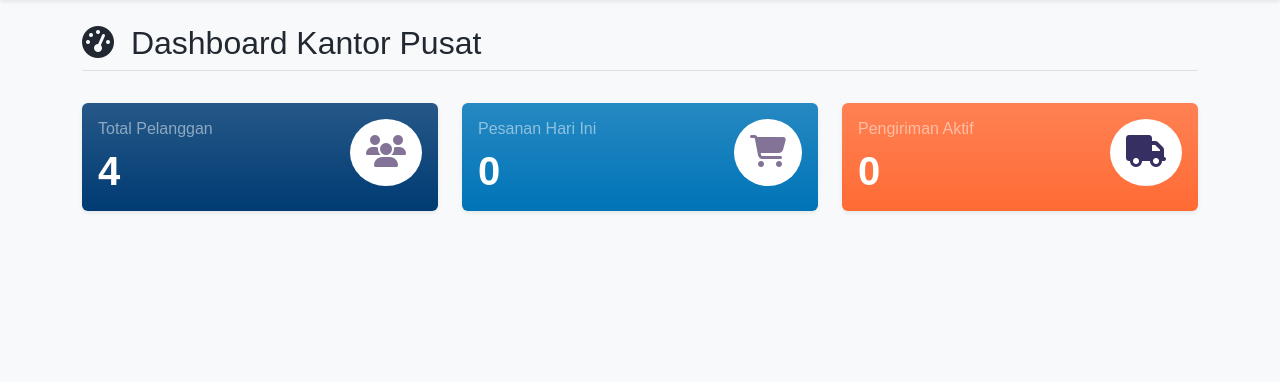
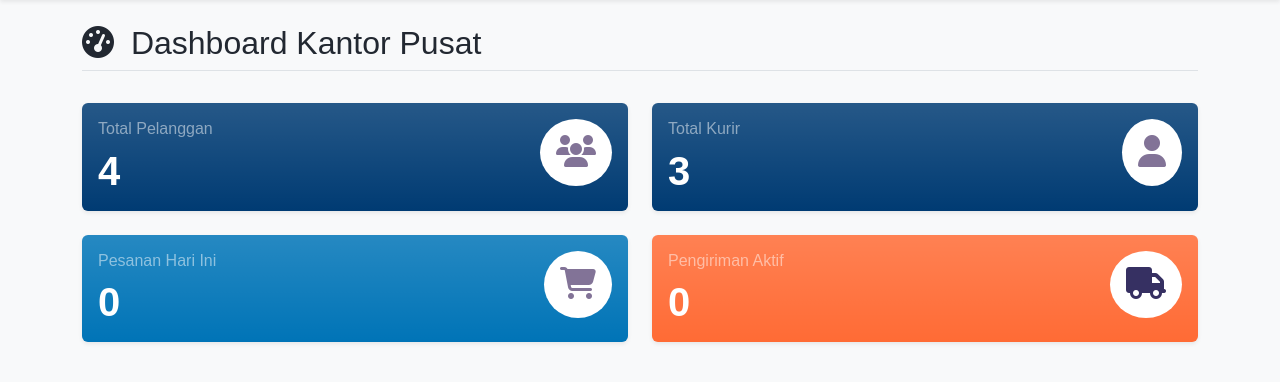
Before and after one commit to marvelth/Website-Prak-Sisdat, a PHP site: page /dashboard.php in a window 1280 px wide. Shown: the part 80-462 px from the top of the page. Run offline with PHP 8.4, Linux system fonts and the light colour scheme; the visitor is signed in with stand-in values (Sample User, id 1); data comes from the database, SQL or seed files in the repository.

Commit message:
Menambahkan fitur

```diff
--- a/dashboard.php
+++ b/dashboard.php
@@ -29,11 +29,16 @@ $sql_total_pengirimanaktif = $is_kantor_pusat ?
      JOIN kurir k ON pg.id_kurir = k.id_kurir
      WHERE k.id_cabang = ? AND pg.status_pengiriman = 'Dalam Perjalanan'";
 
+$sql_total_kurir = $is_kantor_pusat ?
+    "SELECT COUNT(*) AS total FROM kurir WHERE status_keaktifan = 1" :
+    "SELECT COUNT(*) AS total FROM kurir WHERE id_cabang = ? AND status_keaktifan = 1";
+
 // Eksekusi query dengan parameter untuk kantor cabang
 if ($is_kantor_pusat) {
     $query_total_pelanggan = mysqli_query($conn, $sql_total_pelanggan);
     $query_total_pesanan = mysqli_query($conn, $sql_total_pesanan);
     $query_total_pengirimanaktif = mysqli_query($conn, $sql_total_pengirimanaktif);
+    $query_total_kurir = mysqli_query($conn, $sql_total_kurir);
 } else {
     $stmt = mysqli_prepare($conn, $sql_total_pelanggan);
     mysqli_stmt_bind_param($stmt, "s", $_SESSION['id_cabang']);
@@ -49,6 +54,11 @@ if ($is_kantor_pusat) {
     mysqli_stmt_bind_param($stmt, "s", $_SESSION['id_cabang']);
     mysqli_stmt_execute($stmt);
     $query_total_pengirimanaktif = mysqli_stmt_get_result($stmt);
+
+    $stmt = mysqli_prepare($conn, $sql_total_kurir);
+    mysqli_stmt_bind_param($stmt, "s", $_SESSION['id_cabang']);
+    mysqli_stmt_execute($stmt);
+    $query_total_kurir = mysqli_stmt_get_result($stmt);
 }
 
 //Query untuk menampilkan nama sesuai cabang
@@ -62,6 +72,7 @@ $nama_kantor = mysqli_fetch_assoc($result_nama_kantor)['nama_cabang'];
 $pelanggan = mysqli_fetch_assoc($query_total_pelanggan)['total'];
 $pesanan_hari_ini = mysqli_fetch_assoc($query_total_pesanan)['total'];
 $pengiriman_aktif = mysqli_fetch_assoc($query_total_pengirimanaktif)['total'];
+$kurir_aktif = mysqli_fetch_assoc($query_total_kurir)['total'];
 ?>
 
 <!DOCTYPE html>
@@ -150,8 +161,8 @@ $pengiriman_aktif = mysqli_fetch_assoc($query_total_pengirimanaktif)['total'];
             </div>
         </div>
 
-        <div class="row g-4">
-            <div class="col-md-4">
+        <div class="row g-4 mb-4">
+            <div class="col-md-6">
                 <div class="card border-0 shadow-sm h-100 bg-gradient card-stats-primary">
                     <div class="card-body text-white">
                         <div class="d-flex justify-content-between align-items-start">
@@ -166,7 +177,25 @@ $pengiriman_aktif = mysqli_fetch_assoc($query_total_pengirimanaktif)['total'];
                     </div>
                 </div>
             </div>
-            <div class="col-md-4">
+            <div class="col-md-6">
+                <div class="card border-0 shadow-sm h-100 bg-gradient card-stats-primary">
+                    <div class="card-body text-white">
+                        <div class="d-flex justify-content-between align-items-start">
+                            <div>
+                                <h6 class="card-title text-white-50">Total Kurir</h6>
+                                <h2 class="display-6 fw-bold mb-0"><?php echo $kurir_aktif; ?></h2>
+                            </div>
+                            <div class="rounded-circle bg-white p-3">
+                                <i class="fas fa-user fa-2x" style="color: #827397;"></i>
+                            </div>
+                        </div>
+                    </div>
+                </div>
+            </div>
+        </div>
+
+        <div class="row g-4">
+            <div class="col-md-6">
                 <div class="card border-0 shadow-sm h-100 bg-gradient card-stats-secondary">
                     <div class="card-body text-white">
                         <div class="d-flex justify-content-between align-items-start">
@@ -181,7 +210,7 @@ $pengiriman_aktif = mysqli_fetch_assoc($query_total_pengirimanaktif)['total'];
                     </div>
                 </div>
             </div>
-            <div class="col-md-4">
+            <div class="col-md-6">
                 <div class="card border-0 shadow-sm h-100 bg-gradient card-stats-accent">
                     <div class="card-body text-white">
                         <div class="d-flex justify-content-between align-items-start">
--- a/kurir/edit.php
+++ b/kurir/edit.php
@@ -143,8 +143,8 @@ $result_kendaraan = mysqli_stmt_get_result($stmt_kendaraan);
                             <i class="fa fa-toggle-on me-2"></i>Status:
                         </label>
                         <select name="status_keaktifan" class="form-select" required>
-                            <option value="Aktif" <?= $kurir['status_keaktifan'] == 'Aktif' ? 'selected' : '' ?>>Aktif</option>
-                            <option value="Tidak Aktif" <?= $kurir['status_keaktifan'] == 'Tidak Aktif' ? 'selected' : '' ?>>Tidak Aktif</option>
+                            <option value="1" <?= $kurir['status_keaktifan'] == '1' ? 'selected' : '' ?>>Aktif</option>
+                            <option value="0" <?= $kurir['status_keaktifan'] == '0' ? 'selected' : '' ?>>Tidak Aktif</option>
                         </select>
                     </div>
                     <div class="mb-3">
```
